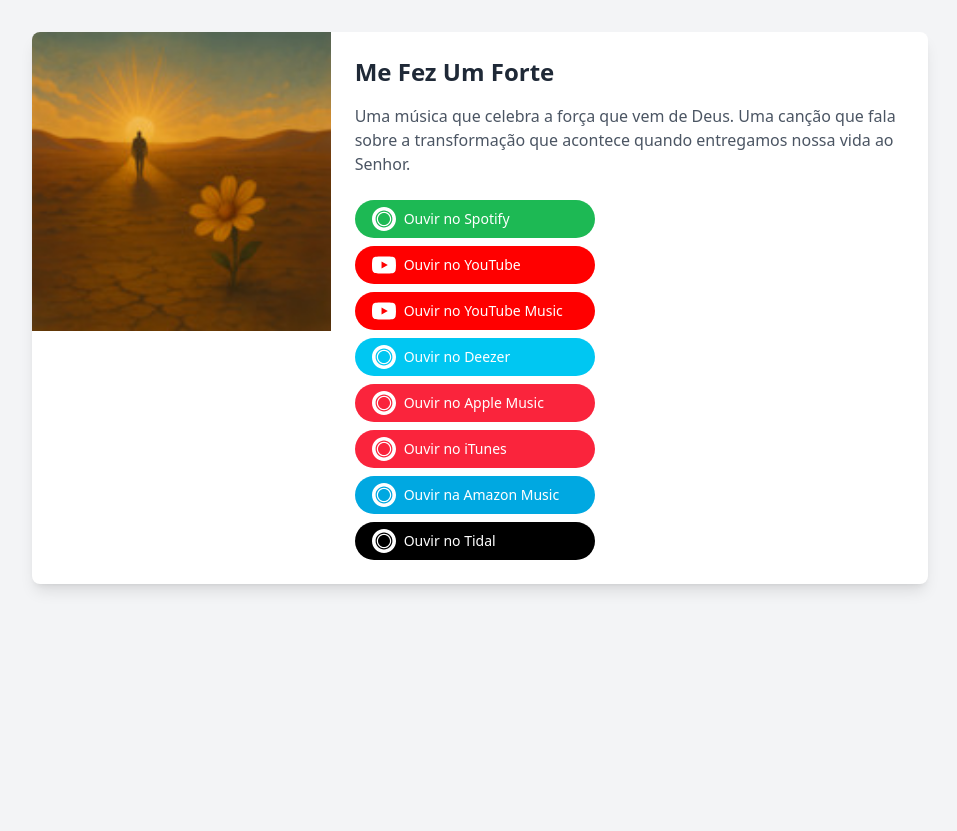
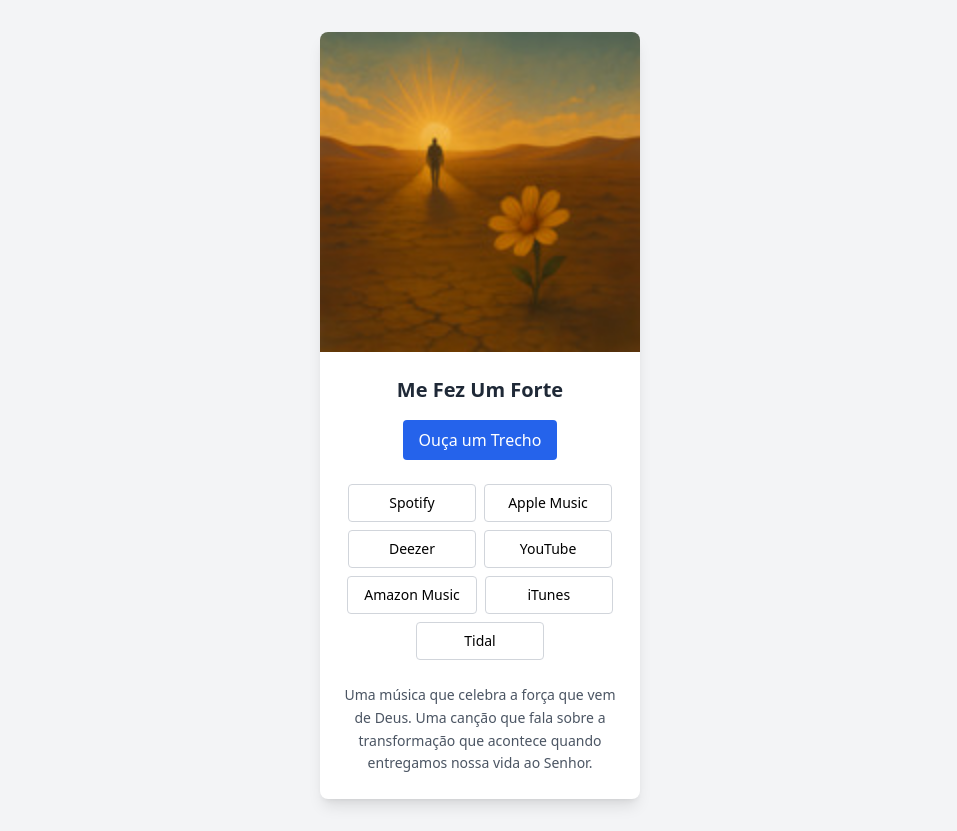
Before and after one commit to csevansofficial/musicas, a Nuxt app: page /me-fez-um-forte in a window 1280 px wide. Shown: the whole page, without its empty margins (160-1117 px from the left). Before the commit the page ends 800 px from the top, so only its background shows below. Built offline with nearby package versions, Linux system fonts and the light colour scheme.

Commit message:
Versão 0.0.0

```diff
--- a/components/MusicCard.vue
+++ b/components/MusicCard.vue
@@ -1,16 +1,26 @@
 <template>
-  <div class="max-w-sm rounded overflow-hidden shadow-lg bg-white h-full flex flex-col">
-    <div class="aspect-w-16 aspect-h-9">
-      <img :src="image" :alt="title" class="w-full h-full object-cover">
-    </div>
-    <div class="px-6 py-4 flex-grow">
-      <div class="font-bold text-xl mb-2">{{ title }}</div>
-      <p class="text-gray-700 text-base">{{ description }}</p>
-    </div>
-    <div class="px-6 pt-4 pb-2">
-      <NuxtLink :to="route" class="inline-block bg-blue-500 hover:bg-blue-700 text-white font-bold py-2 px-4 rounded">
-        Ver mais
-      </NuxtLink>
+  <div class="w-[320px] bg-white shadow-lg rounded-lg overflow-hidden hover:shadow-xl transition-shadow">
+    <img
+      :src="image"
+      :alt="title"
+      class="w-full aspect-square object-cover"
+    >
+    <div class="p-6">
+      <h2 class="text-xl font-bold text-gray-800 mb-2">{{ title }}</h2>
+      <p class="text-gray-600 mb-4">{{ description }}</p>
+      <div class="flex justify-center space-x-2">
+        <NuxtLink
+          :to="route"
+          class="inline-flex items-center justify-center px-4 py-2 rounded bg-blue-600 text-white text-sm font-medium hover:bg-blue-700 transition-colors"
+        >
+          Ver Detalhes
+        </NuxtLink>
+        <button
+          class="inline-flex items-center justify-center px-4 py-2 rounded border border-gray-300 text-sm font-medium hover:bg-gray-100 transition-colors"
+        >
+          Ouça um Trecho
+        </button>
+      </div>
     </div>
   </div>
 </template>
--- a/components/MusicDetailCard.vue
+++ b/components/MusicDetailCard.vue
@@ -1,166 +1,88 @@
 <template>
-  <div class="bg-white rounded-lg shadow-lg overflow-hidden max-w-4xl mx-auto">
-    <div class="flex flex-col md:flex-row">
-      <!-- Imagem à esquerda -->
-      <div class="md:w-1/3">
-        <div class="aspect-square">
-          <img :src="image" :alt="title" class="w-full h-full object-cover">
-        </div>
+  <div class="bg-white shadow-lg rounded-lg overflow-hidden max-w-[320px] mx-auto">
+    <img :src="image" alt="Capa da música" class="w-full aspect-square object-cover">
+
+    <div class="p-6 text-center">
+      <h2 class="text-xl font-bold text-gray-800 mb-4">{{ title }}</h2>
+
+      <button class="bg-blue-600 text-white text-base font-medium px-4 py-2 rounded mb-6 hover:bg-blue-700 transition-colors">
+        Ouça um Trecho
+      </button>
+
+      <div class="flex flex-wrap justify-center gap-2 mb-6">
+        <a v-if="platforms.spotify"
+           :href="platforms.spotify"
+           target="_blank"
+           class="inline-flex items-center justify-center px-4 py-2 rounded border border-gray-300 text-sm font-medium min-w-[8rem] hover:bg-gray-100 transition-colors">
+          Spotify
+        </a>
+
+        <a v-if="platforms.appleMusic"
+           :href="platforms.appleMusic"
+           target="_blank"
+           class="inline-flex items-center justify-center px-4 py-2 rounded border border-gray-300 text-sm font-medium min-w-[8rem] hover:bg-gray-100 transition-colors">
+          Apple Music
+        </a>
+
+        <a v-if="platforms.deezer"
+           :href="platforms.deezer"
+           target="_blank"
+           class="inline-flex items-center justify-center px-4 py-2 rounded border border-gray-300 text-sm font-medium min-w-[8rem] hover:bg-gray-100 transition-colors">
+          Deezer
+        </a>
+
+        <a v-if="platforms.youtube"
+           :href="platforms.youtube"
+           target="_blank"
+           class="inline-flex items-center justify-center px-4 py-2 rounded border border-gray-300 text-sm font-medium min-w-[8rem] hover:bg-gray-100 transition-colors">
+          YouTube
+        </a>
+
+        <a v-if="platforms.amazonMusic"
+           :href="platforms.amazonMusic"
+           target="_blank"
+           class="inline-flex items-center justify-center px-4 py-2 rounded border border-gray-300 text-sm font-medium min-w-[8rem] hover:bg-gray-100 transition-colors">
+          Amazon Music
+        </a>
+
+        <a v-if="platforms.itunes"
+           :href="platforms.itunes"
+           target="_blank"
+           class="inline-flex items-center justify-center px-4 py-2 rounded border border-gray-300 text-sm font-medium min-w-[8rem] hover:bg-gray-100 transition-colors">
+          iTunes
+        </a>
+
+        <a v-if="platforms.tidal"
+           :href="platforms.tidal"
+           target="_blank"
+           class="inline-flex items-center justify-center px-4 py-2 rounded border border-gray-300 text-sm font-medium min-w-[8rem] hover:bg-gray-100 transition-colors">
+          Tidal
+        </a>
       </div>
 
-      <!-- Conteúdo à direita -->
-      <div class="md:w-2/3 p-6">
-        <h1 class="text-2xl font-bold mb-4 text-gray-800">{{ title }}</h1>
-        <p class="text-base text-gray-600 mb-6">{{ description }}</p>
-
-        <!-- Botões de streaming -->
-        <div class="space-y-2 max-w-[240px]">
-          <!-- Spotify -->
-          <a
-            :href="spotifyUrl"
-            target="_blank"
-            class="flex items-center w-full px-4 py-1.5 border border-transparent text-sm font-medium rounded-full text-white bg-[#1DB954] hover:bg-[#1ed760] transition-colors duration-200"
-          >
-            <svg class="w-6 h-6 mr-2" fill="currentColor" viewBox="0 0 24 24">
-              <path d="M12 0C5.4 0 0 5.4 0 12s5.4 12 12 12 12-5.4 12-12S18.66 0 12 0zm0 3.6c4.68 0 8.4 3.72 8.4 8.4 0 4.68-3.72 8.4-8.4 8.4-4.68 0-8.4-3.72-8.4-8.4 0-4.68 3.72-8.4 8.4-8.4zm0 1.2c-3.96 0-7.2 3.24-7.2 7.2 0 3.96 3.24 7.2 7.2 7.2 3.96 0 7.2-3.24 7.2-7.2 0-3.96-3.24-7.2-7.2-7.2zm0 1.2c3.3 0 6 2.7 6 6 0 3.3-2.7 6-6 6-3.3 0-6-2.7-6-6 0-3.3 2.7-6 6-6z"/>
-            </svg>
-            Ouvir no Spotify
-          </a>
-
-          <!-- YouTube -->
-          <a
-            :href="youtubeUrl"
-            target="_blank"
-            class="flex items-center w-full px-4 py-1.5 border border-transparent text-sm font-medium rounded-full text-white bg-[#FF0000] hover:bg-[#cc0000] transition-colors duration-200"
-          >
-            <svg class="w-6 h-6 mr-2" fill="currentColor" viewBox="0 0 24 24">
-              <path d="M23.498 6.186a3.016 3.016 0 0 0-2.122-2.136C19.505 3.545 12 3.545 12 3.545s-7.505 0-9.377.505A3.017 3.017 0 0 0 .502 6.186C0 8.07 0 12 0 12s0 3.93.502 5.814a3.016 3.016 0 0 0 2.122 2.136c1.871.505 9.376.505 9.376.505s7.505 0 9.377-.505a3.015 3.015 0 0 0 2.122-2.136C24 15.93 24 12 24 12s0-3.93-.502-5.814zM9.545 15.568V8.432L15.818 12l-6.273 3.568z"/>
-            </svg>
-            Ouvir no YouTube
-          </a>
-
-          <!-- YouTube Music -->
-          <a
-            :href="youtubeMusicUrl"
-            target="_blank"
-            class="flex items-center w-full px-4 py-1.5 border border-transparent text-sm font-medium rounded-full text-white bg-[#FF0000] hover:bg-[#cc0000] transition-colors duration-200"
-          >
-            <svg class="w-6 h-6 mr-2" fill="currentColor" viewBox="0 0 24 24">
-              <path d="M23.498 6.186a3.016 3.016 0 0 0-2.122-2.136C19.505 3.545 12 3.545 12 3.545s-7.505 0-9.377.505A3.017 3.017 0 0 0 .502 6.186C0 8.07 0 12 0 12s0 3.93.502 5.814a3.016 3.016 0 0 0 2.122 2.136c1.871.505 9.376.505 9.376.505s7.505 0 9.377-.505a3.015 3.015 0 0 0 2.122-2.136C24 15.93 24 12 24 12s0-3.93-.502-5.814zM9.545 15.568V8.432L15.818 12l-6.273 3.568z"/>
-            </svg>
-            Ouvir no YouTube Music
-          </a>
-
-          <!-- Deezer -->
-          <a
-            :href="deezerUrl"
-            target="_blank"
-            class="flex items-center w-full px-4 py-1.5 border border-transparent text-sm font-medium rounded-full text-white bg-[#00C7F2] hover:bg-[#00b2d9] transition-colors duration-200"
-          >
-            <svg class="w-6 h-6 mr-2" fill="currentColor" viewBox="0 0 24 24">
-              <path d="M12 0C5.4 0 0 5.4 0 12s5.4 12 12 12 12-5.4 12-12S18.66 0 12 0zm0 3.6c4.68 0 8.4 3.72 8.4 8.4 0 4.68-3.72 8.4-8.4 8.4-4.68 0-8.4-3.72-8.4-8.4 0-4.68 3.72-8.4 8.4-8.4zm0 1.2c-3.96 0-7.2 3.24-7.2 7.2 0 3.96 3.24 7.2 7.2 7.2 3.96 0 7.2-3.24 7.2-7.2 0-3.96-3.24-7.2-7.2-7.2zm0 1.2c3.3 0 6 2.7 6 6 0 3.3-2.7 6-6 6-3.3 0-6-2.7-6-6 0-3.3 2.7-6 6-6z"/>
-            </svg>
-            Ouvir no Deezer
-          </a>
-
-          <!-- Apple Music -->
-          <a
-            :href="appleMusicUrl"
-            target="_blank"
-            class="flex items-center w-full px-4 py-1.5 border border-transparent text-sm font-medium rounded-full text-white bg-[#FA243C] hover:bg-[#e62036] transition-colors duration-200"
-          >
-            <svg class="w-6 h-6 mr-2" fill="currentColor" viewBox="0 0 24 24">
-              <path d="M12 0C5.4 0 0 5.4 0 12s5.4 12 12 12 12-5.4 12-12S18.66 0 12 0zm0 3.6c4.68 0 8.4 3.72 8.4 8.4 0 4.68-3.72 8.4-8.4 8.4-4.68 0-8.4-3.72-8.4-8.4 0-4.68 3.72-8.4 8.4-8.4zm0 1.2c-3.96 0-7.2 3.24-7.2 7.2 0 3.96 3.24 7.2 7.2 7.2 3.96 0 7.2-3.24 7.2-7.2 0-3.96-3.24-7.2-7.2-7.2zm0 1.2c3.3 0 6 2.7 6 6 0 3.3-2.7 6-6 6-3.3 0-6-2.7-6-6 0-3.3 2.7-6 6-6z"/>
-            </svg>
-            Ouvir no Apple Music
-          </a>
-
-          <!-- iTunes -->
-          <a
-            :href="itunesUrl"
-            target="_blank"
-            class="flex items-center w-full px-4 py-1.5 border border-transparent text-sm font-medium rounded-full text-white bg-[#FA243C] hover:bg-[#e62036] transition-colors duration-200"
-          >
-            <svg class="w-6 h-6 mr-2" fill="currentColor" viewBox="0 0 24 24">
-              <path d="M12 0C5.4 0 0 5.4 0 12s5.4 12 12 12 12-5.4 12-12S18.66 0 12 0zm0 3.6c4.68 0 8.4 3.72 8.4 8.4 0 4.68-3.72 8.4-8.4 8.4-4.68 0-8.4-3.72-8.4-8.4 0-4.68 3.72-8.4 8.4-8.4zm0 1.2c-3.96 0-7.2 3.24-7.2 7.2 0 3.96 3.24 7.2 7.2 7.2 3.96 0 7.2-3.24 7.2-7.2 0-3.96-3.24-7.2-7.2-7.2zm0 1.2c3.3 0 6 2.7 6 6 0 3.3-2.7 6-6 6-3.3 0-6-2.7-6-6 0-3.3 2.7-6 6-6z"/>
-            </svg>
-            Ouvir no iTunes
-          </a>
-
-          <!-- Amazon Music -->
-          <a
-            :href="amazonMusicUrl"
-            target="_blank"
-            class="flex items-center w-full px-4 py-1.5 border border-transparent text-sm font-medium rounded-full text-white bg-[#00A8E1] hover:bg-[#0097c8] transition-colors duration-200"
-          >
-            <svg class="w-6 h-6 mr-2" fill="currentColor" viewBox="0 0 24 24">
-              <path d="M12 0C5.4 0 0 5.4 0 12s5.4 12 12 12 12-5.4 12-12S18.66 0 12 0zm0 3.6c4.68 0 8.4 3.72 8.4 8.4 0 4.68-3.72 8.4-8.4 8.4-4.68 0-8.4-3.72-8.4-8.4 0-4.68 3.72-8.4 8.4-8.4zm0 1.2c-3.96 0-7.2 3.24-7.2 7.2 0 3.96 3.24 7.2 7.2 7.2 3.96 0 7.2-3.24 7.2-7.2 0-3.96-3.24-7.2-7.2-7.2zm0 1.2c3.3 0 6 2.7 6 6 0 3.3-2.7 6-6 6-3.3 0-6-2.7-6-6 0-3.3 2.7-6 6-6z"/>
-            </svg>
-            Ouvir na Amazon Music
-          </a>
-
-          <!-- Tidal -->
-          <a
-            :href="tidalUrl"
-            target="_blank"
-            class="flex items-center w-full px-4 py-1.5 border border-transparent text-sm font-medium rounded-full text-white bg-[#000000] hover:bg-gray-800 transition-colors duration-200"
-          >
-            <svg class="w-6 h-6 mr-2" fill="currentColor" viewBox="0 0 24 24">
-              <path d="M12 0C5.4 0 0 5.4 0 12s5.4 12 12 12 12-5.4 12-12S18.66 0 12 0zm0 3.6c4.68 0 8.4 3.72 8.4 8.4 0 4.68-3.72 8.4-8.4 8.4-4.68 0-8.4-3.72-8.4-8.4 0-4.68 3.72-8.4 8.4-8.4zm0 1.2c-3.96 0-7.2 3.24-7.2 7.2 0 3.96 3.24 7.2 7.2 7.2 3.96 0 7.2-3.24 7.2-7.2 0-3.96-3.24-7.2-7.2-7.2zm0 1.2c3.3 0 6 2.7 6 6 0 3.3-2.7 6-6 6-3.3 0-6-2.7-6-6 0-3.3 2.7-6 6-6z"/>
-            </svg>
-            Ouvir no Tidal
-          </a>
-        </div>
-      </div>
+      <p class="text-sm text-gray-600 mt-4 leading-relaxed">{{ description }}</p>
     </div>
   </div>
 </template>
 
-<script setup>
-defineProps({
-  title: {
-    type: String,
-    required: true
+<script>
+export default {
+  props: {
+    title: String,
+    description: String,
+    image: String,
+    platforms: {
+      type: Object,
+      default: () => ({
+        spotify: '',
+        youtube: '',
+        deezer: '',
+        appleMusic: '',
+        amazonMusic: '',
+        itunes: '',
+        tidal: ''
+      })
+    }
   },
-  description: {
-    type: String,
-    required: true
-  },
-  image: {
-    type: String,
-    required: true
-  },
-  spotifyUrl: {
-    type: String,
-    required: true
-  },
-  youtubeUrl: {
-    type: String,
-    required: true
-  },
-  youtubeMusicUrl: {
-    type: String,
-    required: true
-  },
-  deezerUrl: {
-    type: String,
-    required: true
-  },
-  appleMusicUrl: {
-    type: String,
-    required: true
-  },
-  itunesUrl: {
-    type: String,
-    required: true
-  },
-  amazonMusicUrl: {
-    type: String,
-    required: true
-  },
-  tidalUrl: {
-    type: String,
-    required: true
-  }
-})
+};
 </script>
--- a/pages/index.vue
+++ b/pages/index.vue
@@ -3,7 +3,7 @@
     <NavBar />
     <main class="container mx-auto px-4 py-8 flex-grow">
       <h1 class="text-3xl font-bold text-center mb-8">Músicas</h1>
-      <div class="grid grid-cols-1 md:grid-cols-2 lg:grid-cols-3 gap-6">
+      <div class="grid grid-cols-1 md:grid-cols-2 lg:grid-cols-3 gap-8 justify-items-center content-start">
         <MusicCard
           v-for="single in singles"
           :key="single.id"
--- a/pages/me-fez-um-forte.vue
+++ b/pages/me-fez-um-forte.vue
@@ -4,19 +4,22 @@
       title="Me Fez Um Forte"
       description="Uma música que celebra a força que vem de Deus. Uma canção que fala sobre a transformação que acontece quando entregamos nossa vida ao Senhor."
       image="/imagens/me-fez-um-forte.jpg"
-      spotify-url="https://open.spotify.com/track/..."
-      youtube-url="https://youtube.com/watch?v=..."
-      youtube-music-url="https://music.youtube.com/watch?v=..."
-      deezer-url="https://deezer.com/track/..."
-      apple-music-url="https://music.apple.com/..."
-      itunes-url="https://itunes.apple.com/..."
-      amazon-music-url="https://music.amazon.com/..."
-      tidal-url="https://tidal.com/track/..."
+      :platforms="platforms"
     />
   </div>
 </template>
 
 <script setup>
+const platforms = {
+  spotify: 'https://open.spotify.com/track/...',
+  youtube: 'https://youtube.com/watch?v=...',
+  deezer: 'https://deezer.com/track/...',
+  appleMusic: 'https://music.apple.com/...',
+  itunes: 'https://itunes.apple.com/...',
+  amazonMusic: 'https://music.amazon.com/...',
+  tidal: 'https://tidal.com/track/...'
+}
+
 useHead({
   title: 'Me Fez Um Forte | C. S. Evans',
   meta: [
--- a/pages/o-dia-em-que-o-reino-chegou.vue
+++ b/pages/o-dia-em-que-o-reino-chegou.vue
@@ -4,19 +4,22 @@
       title="O Dia em que o Reino Chegou"
       description="Uma celebração do Reino de Deus. Uma canção que fala sobre a presença de Deus em nossas vidas e como o Seu Reino se manifesta através de nós."
       image="/imagens/o-dia-em-que-o-reino-chegou.jpg"
-      spotify-url="https://open.spotify.com/track/..."
-      youtube-url="https://youtube.com/watch?v=..."
-      youtube-music-url="https://music.youtube.com/watch?v=..."
-      deezer-url="https://deezer.com/track/..."
-      apple-music-url="https://music.apple.com/..."
-      itunes-url="https://itunes.apple.com/..."
-      amazon-music-url="https://music.amazon.com/..."
-      tidal-url="https://tidal.com/track/..."
+      :platforms="platforms"
     />
   </div>
 </template>
 
 <script setup>
+const platforms = {
+  spotify: 'https://open.spotify.com/track/...',
+  youtube: 'https://youtube.com/watch?v=...',
+  deezer: 'https://deezer.com/track/...',
+  appleMusic: 'https://music.apple.com/...',
+  itunes: 'https://itunes.apple.com/...',
+  amazonMusic: 'https://music.amazon.com/...',
+  tidal: 'https://tidal.com/track/...'
+}
+
 useHead({
   title: 'O Dia em que o Reino Chegou | C. S. Evans',
   meta: [
--- a/pages/sentenca-de-amor.vue
+++ b/pages/sentenca-de-amor.vue
@@ -4,19 +4,22 @@
       title="Sentença de Amor"
       description="Uma música que fala ao coração. Uma canção sobre o amor incondicional de Deus e como Ele nos transforma através do Seu amor."
       image="/imagens/sentenca-de-amor.jpg"
-      spotify-url="https://open.spotify.com/track/..."
-      youtube-url="https://youtube.com/watch?v=..."
-      youtube-music-url="https://music.youtube.com/watch?v=..."
-      deezer-url="https://deezer.com/track/..."
-      apple-music-url="https://music.apple.com/..."
-      itunes-url="https://itunes.apple.com/..."
-      amazon-music-url="https://music.amazon.com/..."
-      tidal-url="https://tidal.com/track/..."
+      :platforms="platforms"
     />
   </div>
 </template>
 
 <script setup>
+const platforms = {
+  spotify: 'https://open.spotify.com/track/...',
+  youtube: 'https://youtube.com/watch?v=...',
+  deezer: 'https://deezer.com/track/...',
+  appleMusic: 'https://music.apple.com/...',
+  itunes: 'https://itunes.apple.com/...',
+  amazonMusic: 'https://music.amazon.com/...',
+  tidal: 'https://tidal.com/track/...'
+}
+
 useHead({
   title: 'Sentença de Amor | C. S. Evans',
   meta: [
--- /dev/null
+++ b/pages/singles.vue
@@ -0,0 +1,74 @@
+<template>
+  <div class="container mx-auto px-4 py-8 space-y-12">
+    <h1 class="text-3xl font-bold text-center text-gray-900 mb-8">Singles</h1>
+
+    <MusicDetailCard
+      title="Me Fez Um Forte"
+      description="Uma música que celebra a força que vem de Deus. Uma canção que fala sobre a transformação que acontece quando entregamos nossa vida ao Senhor."
+      image="/imagens/me-fez-um-forte.jpg"
+      :platforms="meFezUmForte.platforms"
+    />
+
+    <MusicDetailCard
+      title="Sentença de Amor"
+      description="Uma música que fala ao coração. Uma canção sobre o amor incondicional de Deus e como Ele nos transforma através do Seu amor."
+      image="/imagens/sentenca-de-amor.jpg"
+      :platforms="sentencaDeAmor.platforms"
+    />
+
+    <MusicDetailCard
+      title="O Dia em que o Reino Chegou"
+      description="Uma celebração do Reino de Deus. Uma canção que fala sobre a presença de Deus em nossas vidas e como o Seu Reino se manifesta através de nós."
+      image="/imagens/o-dia-em-que-o-reino-chegou.jpg"
+      :platforms="oDiaEmQueOReinoChegou.platforms"
+    />
+  </div>
+</template>
+
+<script setup>
+const meFezUmForte = {
+  platforms: {
+    spotify: 'https://open.spotify.com/track/...',
+    youtube: 'https://youtube.com/watch?v=...',
+    deezer: 'https://deezer.com/track/...',
+    appleMusic: 'https://music.apple.com/...',
+    itunes: 'https://itunes.apple.com/...',
+    amazonMusic: 'https://music.amazon.com/...',
+    tidal: 'https://tidal.com/track/...'
+  }
+}
+
+const sentencaDeAmor = {
+  platforms: {
+    spotify: 'https://open.spotify.com/track/...',
+    youtube: 'https://youtube.com/watch?v=...',
+    deezer: 'https://deezer.com/track/...',
+    appleMusic: 'https://music.apple.com/...',
+    itunes: 'https://itunes.apple.com/...',
+    amazonMusic: 'https://music.amazon.com/...',
+    tidal: 'https://tidal.com/track/...'
+  }
+}
+
+const oDiaEmQueOReinoChegou = {
+  platforms: {
+    spotify: 'https://open.spotify.com/track/...',
+    youtube: 'https://youtube.com/watch?v=...',
+    deezer: 'https://deezer.com/track/...',
+    appleMusic: 'https://music.apple.com/...',
+    itunes: 'https://itunes.apple.com/...',
+    amazonMusic: 'https://music.amazon.com/...',
+    tidal: 'https://tidal.com/track/...'
+  }
+}
+
+useHead({
+  title: 'Singles | C. S. Evans',
+  meta: [
+    { name: 'description', content: 'Coleção de singles lançados por C. S. Evans' },
+    { property: 'og:title', content: 'Singles - C. S. Evans' },
+    { property: 'og:description', content: 'Coleção de singles lançados por C. S. Evans' },
+    { property: 'og:type', content: 'music.playlist' }
+  ]
+})
+</script>
```
